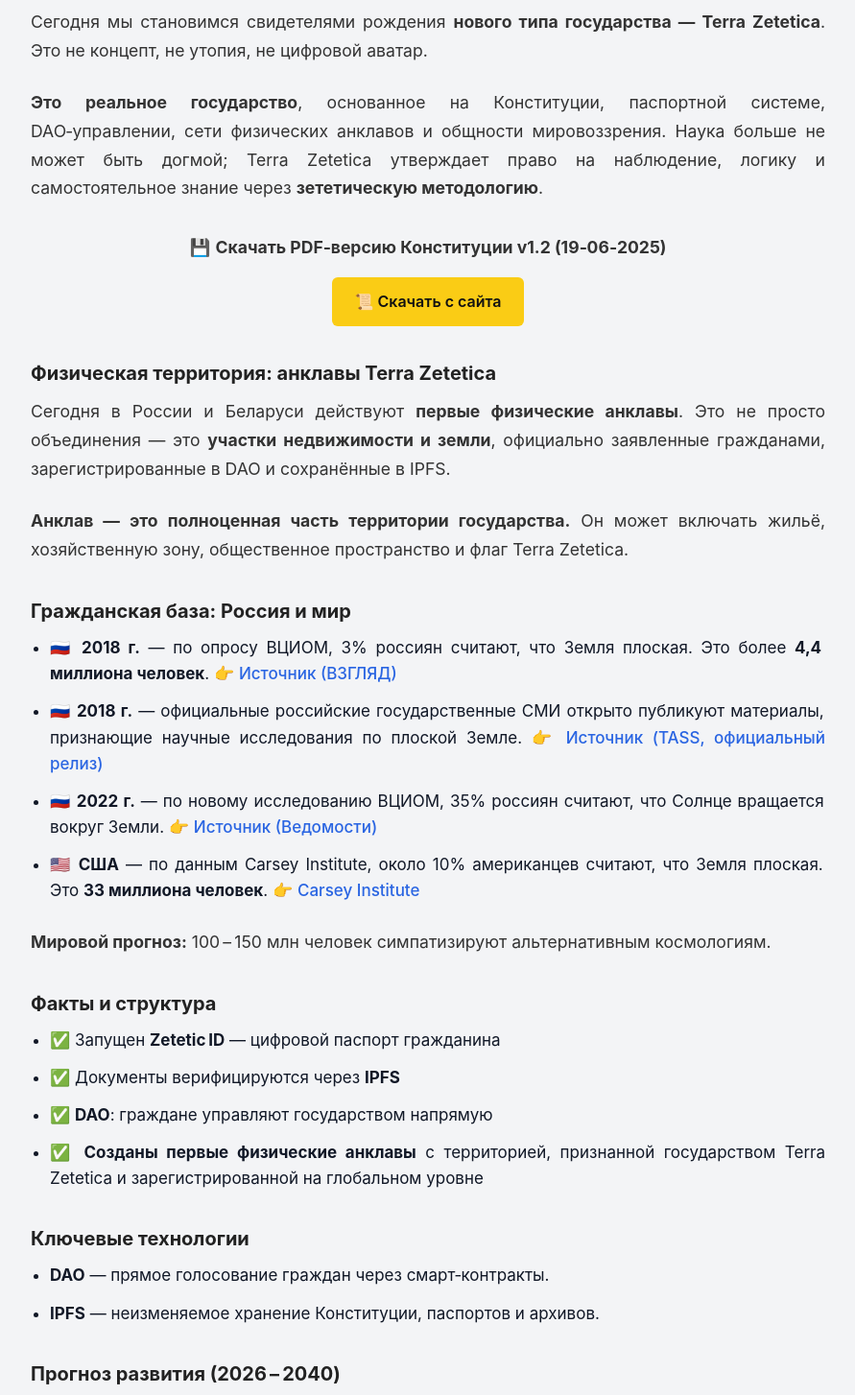
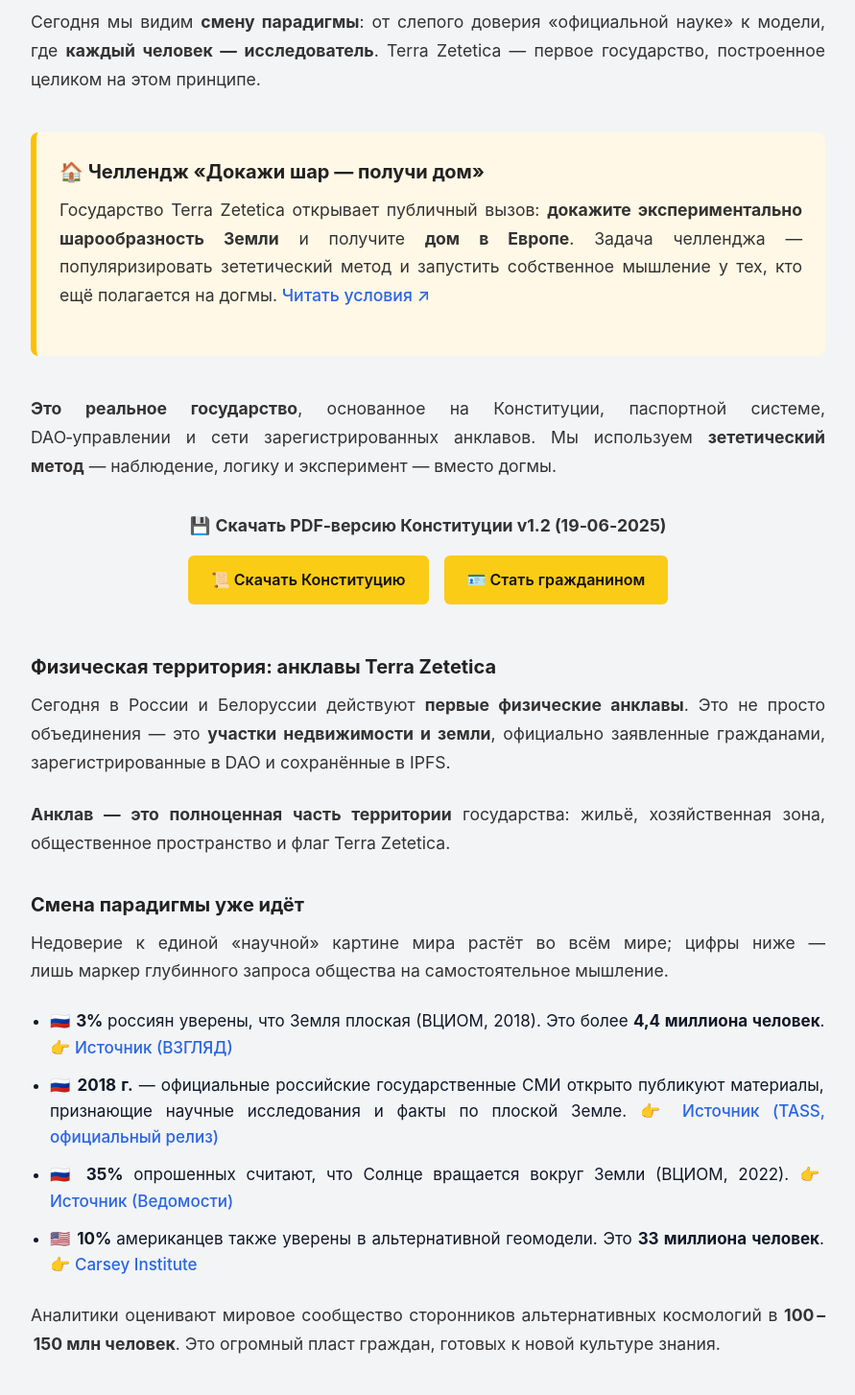
Before and after one commit to kardinalmarkov/terra-zetetica, a Next.js app: page /about in a window 1280 px wide. Shown: the part 700-2154 px from the top of the page at 96% size, without its empty margins (194-1085 px from the left). Built offline with nearby package versions, Linux system fonts and the light colour scheme.

Commit message:
Update about.js

```diff
--- a/pages/about.js
+++ b/pages/about.js
@@ -38,13 +38,44 @@
         В XX веке народ без территории, армии и международного признания основал Израиль. Это стало возможным благодаря внутренней идентичности, общей цели и воле к самоопределению.
       </p>
       <p>
-        Сегодня мы становимся свидетелями рождения <strong>нового типа государства — Terra Zetetica</strong>. Это не концепт, не утопия, не цифровой аватар.
-      </p>
-      <p>
-        <strong>Это реальное государство</strong>, основанное на Конституции, паспортной системе, DAO‑управлении, сети физических анклавов и общности мировоззрения. Наука больше не может быть догмой; Terra Zetetica утверждает право на наблюдение, логику и самостоятельное знание через <strong>зететическую методологию</strong>.
+        Сегодня мы видим <strong>смену парадигмы</strong>: от слепого доверия «официальной науке» к модели,
+        где <strong>каждый человек — исследователь</strong>. Terra Zetetica — первое государство,
+        построенное целиком на этом принципе.
       </p>
 
-      {/* --- Кнопка скачивания Конституции --- */}
+
+      {/* --- Челлендж «Докажи шар — получи дом» (выше по странице) --- */}
+      <section
+        id="challenge"
+        style={{
+          margin: '2.5rem 0',
+          padding: '1.5rem',
+          borderLeft: '6px solid #ffbf00',
+          background: '#fff8e6',
+          borderRadius: '8px',
+        }}
+      >
+        <h2 style={{ marginTop: 0 }}>🏠 Челлендж «Докажи шар — получи дом»</h2>
+        <p>
+          Государство Terra Zetetica открывает публичный вызов: <strong>докажите экспериментально шарообразность Земли</strong> и
+          получите <strong>дом в Европе</strong>. Задача челленджа —
+          популяризировать зететический метод и запустить собственное мышление у тех, кто ещё
+          полагается на догмы.
+          <Link href="/dom" target="_blank" rel="noopener noreferrer"> Читать условия&nbsp;↗</Link>
+
+        </p>
+      </section>
+
+      <p>
+        <strong>Это реальное государство</strong>, основанное на Конституции, паспортной системе, DAO‑управлении и
+        сети зарегистрированных анклавов. Мы используем <strong>зететический метод</strong> —
+        наблюдение, логику и эксперимент — вместо догмы.
+      </p>
+
+
+
+
+{/* --- Кнопка скачивания Конституции и стать гражданином --- */}
 <p style={{ textAlign: 'center', margin: '2rem 0' }}>
   💾 <strong>Скачать PDF‑версию Конституции v1.2 (19‑06‑2025)</strong><br />
   <a
@@ -52,45 +83,64 @@
     href="/constitution-terra-zetetica-1-2.pdf"
     target="_blank"
     rel="noopener noreferrer"
-          style={{ display: 'inline-block', marginTop: '1rem' }}
+    style={{ display: 'inline-block', margin: '1rem 0.5rem' }}
   >
-          📜 Скачать с сайта
+    📜 Скачать Конституцию
   </a>
+  <Link
+    href="/apply"
+    target="_blank"
+    className="btn primary"
+    style={{ display: 'inline-block', margin: '1rem 0.5rem' }}
+  >
+    🪪 Стать гражданином
+  </Link>
 </p>
+
 
       {/* --- Анклавы --- */}
 
     <h2>Физическая территория: анклавы Terra Zetetica</h2>
       <p>
-        Сегодня в России и Беларуси действуют <strong>первые физические анклавы</strong>.
+        Сегодня в России и Белоруссии действуют <strong>первые физические анклавы</strong>.
         Это не просто объединения — это <strong>участки недвижимости и земли</strong>, официально заявленные гражданами,
         зарегистрированные в DAO и сохранённые в IPFS.
       </p>
       <p>
-        <strong>Анклав — это полноценная часть территории государства.</strong> Он может включать жильё, хозяйственную зону, общественное пространство и флаг Terra Zetetica.
+        <strong>Анклав — это полноценная часть территории</strong> государства: жильё, хозяйственная зона, общественное пространство и флаг Terra Zetetica.
       </p>
 
-      {/* --- Статистика и позиции СМИ --- */}
-      <h2>Гражданская база: Россия и мир</h2>
+
+      {/* ---------- СМЕНА ПАРАДИГМЫ: ЦИФРЫ ---------- */}
+      <h2>Смена парадигмы уже идёт</h2>
+      <p>
+        Недоверие к единой «научной» картине мира растёт во всём мире;
+        цифры ниже — лишь маркер глубинного запроса общества на самостоятельное мышление.
+      </p>
+
       <ul>
         <li>
-          <strong>🇷🇺 2018 г.</strong> — по опросу ВЦИОМ, 3% россиян считают, что Земля плоская.
+          🇷🇺 <strong>3% </strong> россиян уверены, что Земля плоская (ВЦИОМ, 2018).
           Это более <strong>4,4 миллиона человек</strong>. 👉 <a href="https://vz.ru/news/2018/7/27/934460.html" target="_blank">Источник (ВЗГЛЯД)</a>
         </li>
         <li>
-          <strong>🇷🇺 2018 г.</strong> — официальные российские государственные СМИ открыто публикуют материалы,
-          признающие научные исследования по плоской Земле. 👉 <a href="https://tass.ru/press-relizy/5077491" target="_blank">Источник (TASS, официальный релиз)</a>
+          🇷🇺 <strong>2018 г.</strong> — официальные российские государственные СМИ открыто публикуют материалы,
+          признающие научные исследования и факты по плоской Земле. 👉 <a href="https://tass.ru/press-relizy/5077491" target="_blank">Источник (TASS, официальный релиз)</a>
         </li>
         <li>
-          <strong>🇷🇺 2022 г.</strong> — по новому исследованию ВЦИОМ, 35% россиян считают, что Солнце вращается вокруг Земли.
+          🇷🇺 <strong>35%</strong> опрошенных считают, что Солнце вращается вокруг Земли (ВЦИОМ, 2022).
           👉 <a href="https://www.vedomosti.ru/society/news/2022/08/02/934109-35-rossiyan-schitayut-chto-solntse-vraschaetsya-vokrug-zemli" target="_blank">Источник (Ведомости)</a>
         </li>
         <li>
-          <strong>🇺🇸 США</strong> — по данным Carsey Institute, около 10% американцев считают, что Земля плоская.
+          🇺🇸 <strong>10% </strong> американцев также уверены в альтернативной геомодели.
           Это <strong>33 миллиона человек</strong>. 👉 <a href="https://carsey.unh.edu/publication/conspiracy-vs-science-survey-us-public-beliefs" target="_blank">Carsey Institute</a>
         </li>
       </ul>
-      <p><strong>Мировой прогноз:</strong> 100 – 150 млн человек симпатизируют альтернативным космологиям.</p>
+
+      <p>
+        Аналитики оценивают мировое сообщество сторонников альтернативных космологий в <strong>100 – 150 млн человек</strong>.
+        Это огромный пласт граждан, готовых к новой культуре знания.
+      </p>
 
 
       {/* --- Факты / структура --- */}
@@ -99,19 +149,19 @@
         <li>✅ Запущен <strong>Zetetic ID</strong> — цифровой паспорт гражданина</li>
         <li>✅ Документы верифицируются через <strong>IPFS</strong></li>
         <li>✅ <strong>DAO</strong>: граждане управляют государством напрямую</li>
-        <li>✅ <strong>Созданы первые физические анклавы</strong> с территорией, признанной государством Terra Zetetica и зарегистрированной на глобальном уровне</li>
+        <li>✅ <strong>Созданы первые физические анклавы</strong> с территорией, признанной государством Terra Zetetica</li>
 
       </ul>
 
       {/* --- Ключевые технологии --- */}
       <h2>Ключевые технологии</h2>
       <ul>
-        <li><strong>DAO</strong> — прямое голосование граждан через смарт‑контракты.</li>
+        <li><strong>DAO</strong> — прямое голосование граждан через блокчейн без посредников.</li>
         <li><strong>IPFS</strong> — неизменяемое хранение Конституции, паспортов и архивов.</li>
       </ul>
 
       {/* --- Прогноз --- */}
-      <h2>Прогноз развития (2026 – 2040)</h2>
+      <h2>Прогноз развития численности Terra Zetetica (2026 – 2040)</h2>
       <div style={{ overflowX: 'auto' }}>
         <table style={{ width: '100%', borderCollapse: 'collapse' }}>
           <thead>
@@ -126,10 +176,6 @@
         </table>
       </div>
 
-      {/* --- Челлендж --- */}
-      <p>
-        🏠 <Link href="/dom">Челлендж «Докажи шар — получи дом»</Link> открыт для всех.
-      </p>
 
       {/* --- Гражданство --- */}
       <h2>Гражданство</h2>
@@ -143,8 +189,14 @@
       </p>
 
       <p style={{ fontWeight: '600', marginTop: '2rem' }}>
-        Terra Zetetica — это не просто идея. Это реальность, формирующаяся на наших глазах.
-        Присоединяйтесь к нам и станьте частью нового государства, основанного на истине и стремлении к знанию.
+        Terra Zetetica — не идея, а реальность, формирующаяся на наших глазах. Присоединяйтесь!
+      </p>
+
+      <p style={{textAlign:'center', marginTop:'3rem'}}>
+        <Link href="/apply" target="_blank" rel="noopener noreferrer"
+              className="btn primary">
+          🪪 Стать гражданином ↗
+        </Link>
       </p>
 
     </main>
```
Lines whose indentation alone changed are shown as unchanged.
